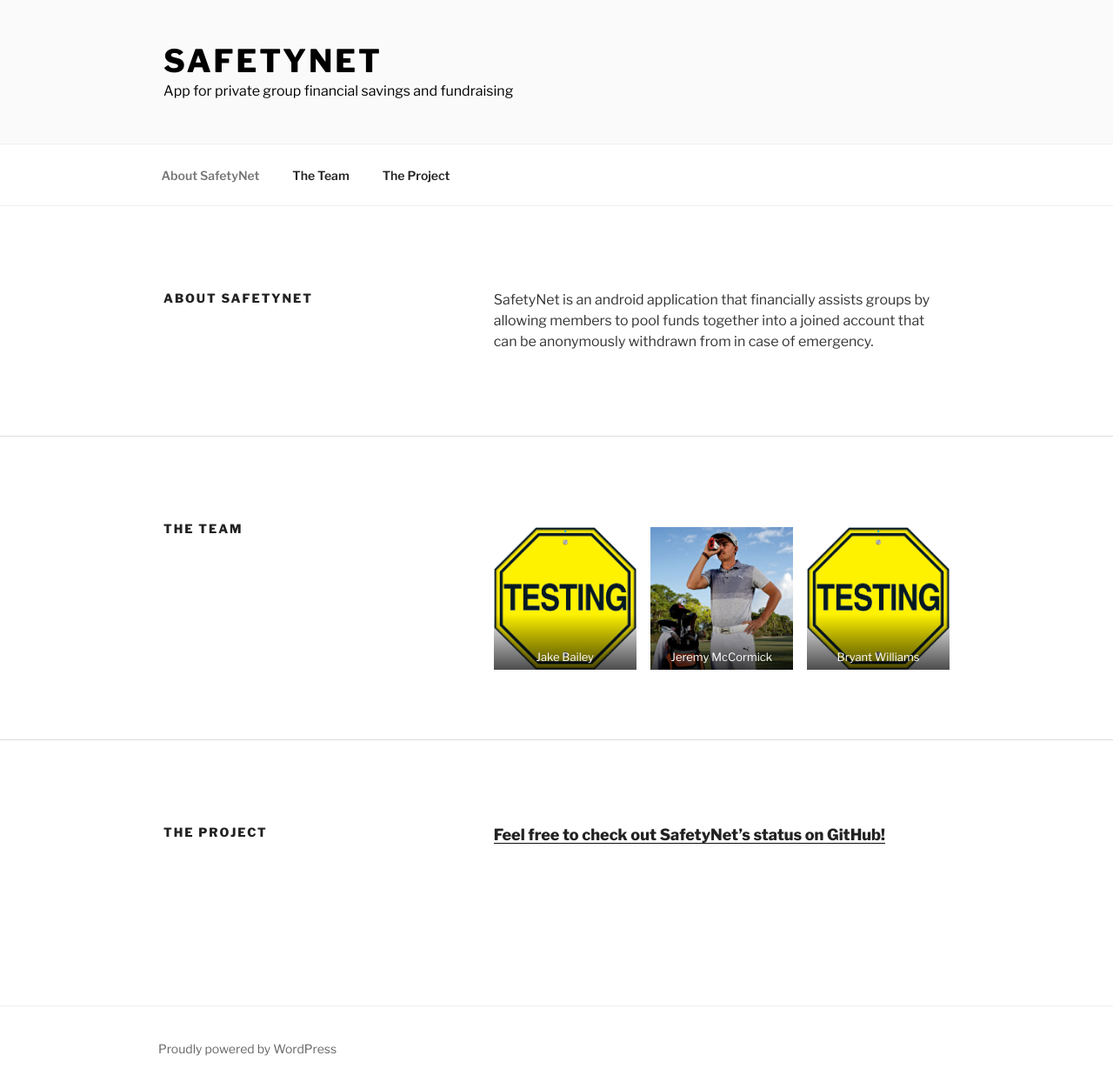
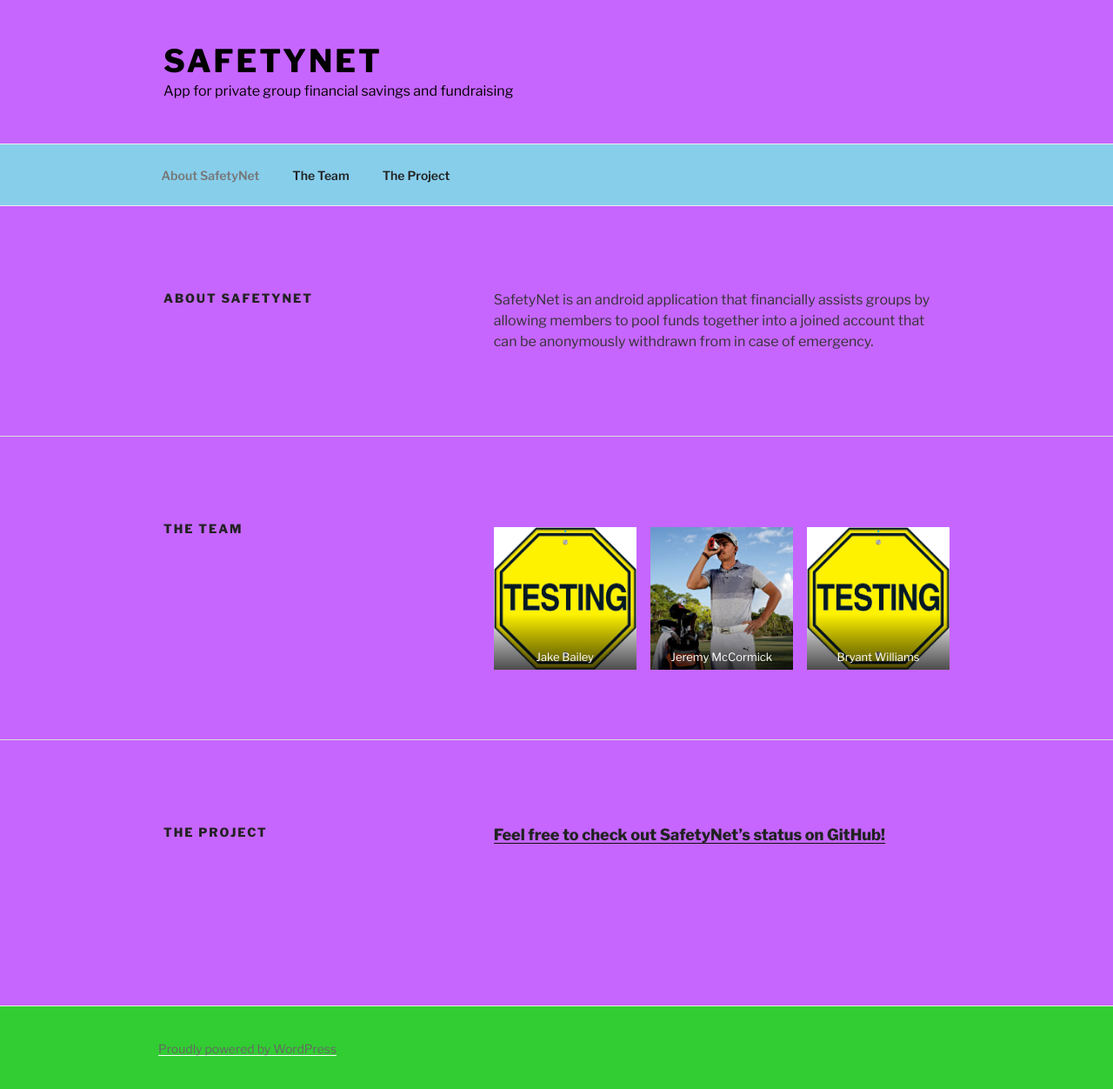
Before and after one commit to CS495FinancialApp/CS495FinancialApp.github.io, a plain HTML site: page index.html in a window 1280 px wide. Shown: the whole page at 87% size. Drawn offline with nearby package versions, Linux system fonts and the light colour scheme.

Commit message:
WP Static HTML Output plugin: 2018-10-09 08:41:12

```diff
--- a/index.html
+++ b/index.html
@@ -3,7 +3,6 @@
 <head>
 <meta charset="UTF-8">
 <meta name="viewport" content="width=device-width, initial-scale=1">
-
 
 
 <script>(function(html){html.className = html.className.replace(/\bno-js\b/,'js')})(document.documentElement);</script>
@@ -53,6 +52,22 @@
 			color: #000000;
 		}
 		</style>
+			<style type="text/css" id="wp-custom-css">
+			.custom-header {
+	background-color: #C666FF;
+}
+
+.navigation-top{
+	background-color: #87CEEB;
+}
+
+.site-content-contain{
+	background-color: #C666FF;
+}
+
+.site-footer{
+	background-color: #32CD32;
+}		</style>
 	</head>
 
 <body class="home page-template-default page page-id-8 twentyseventeen-front-page page-two-column colors-light">
```
Also changed, not shown: index.php/2018/10/04/hello-world/index.html (+16 -0 lines), index.php/about/index.html (+16 -0 lines), index.php/about/lrs-use-2/index.html (+16 -0 lines), index.php/about/testing-2/index.html (+16 -0 lines), index.php/about/testing/index.html (+16 -0 lines), index.php/author/admin/index.html (+16 -0 lines), index.php/contact/index.html (+16 -0 lines), index.php/the-team/index.html (+16 -0 lines).
